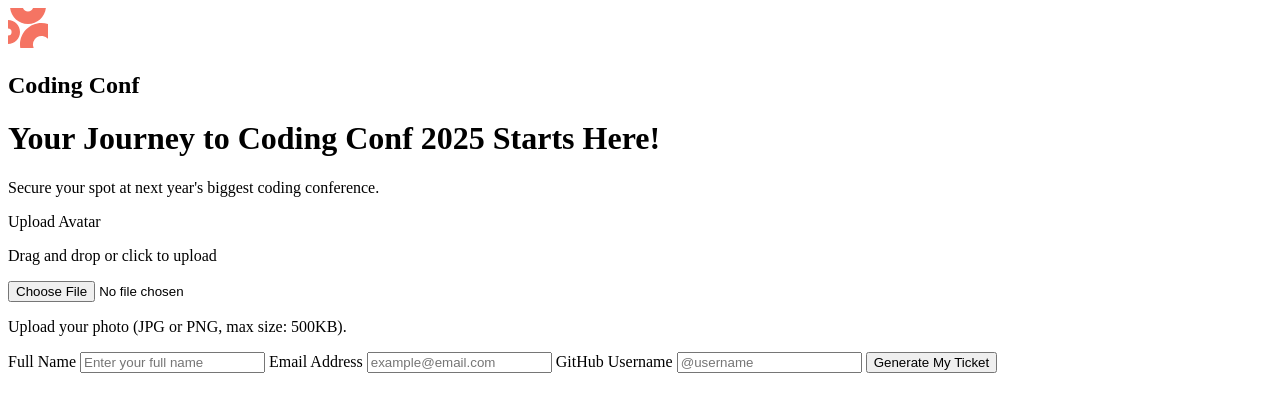
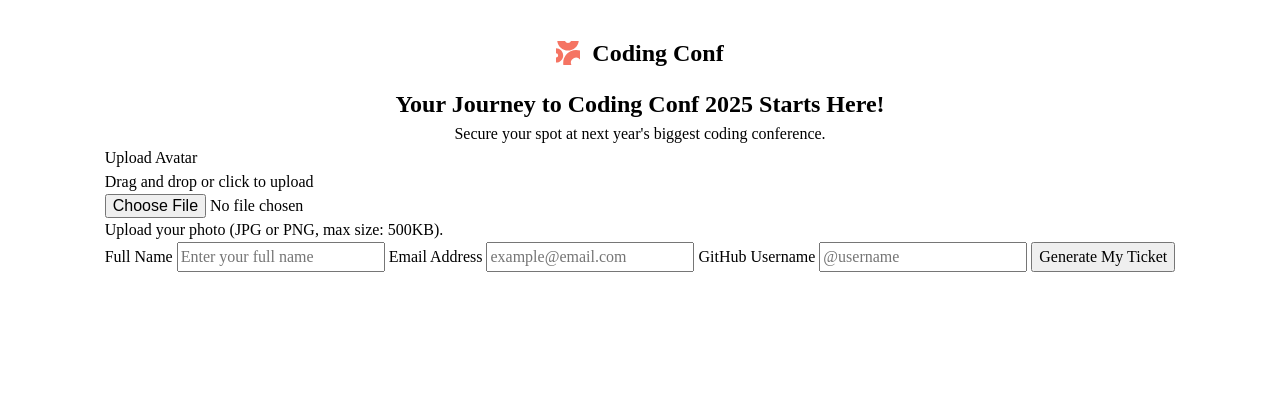
Before and after one commit to Sami1985ahmad/conference-ticket-generator, a plain HTML site: page index.html in a window 1280 px wide. Drawn offline with Linux system fonts and the light colour scheme; files that its build step writes are made by us from their sources.

Commit message:
second edit

```diff
--- /dev/null
+++ b/css/style.css
@@ -0,0 +1,97 @@
+:root {
+    --Neutral0: hsl(0, 0%, 100%)
+    --Neutral300: hsl(252, 6%, 83%)
+    --Neutral500: hsl(245, 15%, 58%)
+    --Neutral700: hsl(245, 19%, 35%)
+    --Neutral900: hsl(248, 70%, 10%)
+    --Orange500: hsl(7, 88%, 67%)
+    --Orange700: hsl(7, 71%, 60%)
+}
+
+/* 1. Use a more-intuitive box-sizing model */
+*, *::before, *::after {
+    box-sizing: border-box;
+  }
+
+  /* 2. Remove default margin */
+  * {
+    margin: 0;
+  }
+
+  body {
+    /* 3. Add accessible line-height */
+    line-height: 1.5;
+    /* 4. Improve text rendering */
+    -webkit-font-smoothing: antialiased;
+    min-height: 100vh;
+  }
+
+  /* 5. Improve media defaults */
+  img, picture, video, canvas, svg {
+    display: block;
+    max-width: 100%;
+  }
+
+  /* 6. Inherit fonts for form controls */
+  input, button, textarea, select {
+    font: inherit;
+  }
+
+  /* 7. Avoid text overflows */
+  p, h1, h2, h3, h4, h5, h6 {
+    overflow-wrap: break-word;
+  }
+
+  /* 8. Improve line wrapping */
+  p {
+    text-wrap: pretty;
+  }
+  h1, h2, h3, h4, h5, h6 {
+    text-wrap: balance;
+  }
+
+  /*
+    9. Create a root stacking context
+  */
+  #root, #__next {
+    isolation: isolate;
+  }
+
+
+/* Remove default margin in favour of better control in authored CSS */
+body, h1, h2, h3, h4, p,
+figure, blockquote, dl, dd {
+  margin-block-end: 0;
+}
+
+
+
+  .heading {
+    display: flex;
+    justify-content: center;
+    align-items: center;
+    flex-direction: column;
+    margin: 20px;
+  }
+
+  .logo-header {
+    display: flex;
+    justify-content: center;
+    align-items: center;
+    row-gap: 20px;
+    padding: 15px 0;
+  }
+
+  .icon-heading {
+    margin-right: 6px;
+    height: 24px;
+    width: 24px;
+  }
+
+  .top-heading {
+    margin-left: 6px;
+  }
+
+  .main-heading {
+
+  }
--- a/index.html
+++ b/index.html
@@ -4,39 +4,34 @@
     <meta charset="UTF-8" />
     <meta name="viewport" content="width=device-width, initial-scale=1.0" />
     <!-- displays site properly based on user's device -->
-
+    <link rel="preconnect" href="https://fonts.googleapis.com">
+    <link rel="preconnect" href="https://fonts.gstatic.com" crossorigin>
+    <link href="https://fonts.googleapis.com/css2?family=Inconsolata:wght@200..900&display=swap" rel="stylesheet">
+    <link rel="stylesheet" href="style.css"/>
     <link
       rel="icon"
       type="image/png"
       sizes="32x32"
       href="./assets/images/favicon-32x32.png"
     />
-
-    <title>Frontend Mentor | Conference ticket generator</title>
-
-    <!-- Feel free to remove these styles or customise in your own stylesheet 👍 -->
-    <style>
-      .attribution {
-        font-size: 11px;
-        text-align: center;
-      }
-      .attribution a {
-        color: hsl(228, 45%, 44%);
-      }
-    </style>
+    <title>Conference ticket generator</title>
   </head>
   <body>
-    <div class="mobile-container" class="decktop-container">
-      <div class="heading">
-        <img src="./assets/images/logo-mark.svg" alt="" class="icon-heading" />
-        <h2 class="top-heading">Coding Conf</h2>
+    <main class="mobile-container decktop-container">
+
+      <section class="heading">
+        <nav class="logo-header">
+          <img src="./assets/images/logo-mark.svg" alt="" class="icon-heading" />
+          <h2 class="top-heading">Coding Conf</h2>
+        </nav>
+
         <h1 class="main-heading">
           Your Journey to Coding Conf 2025 Starts Here!
         </h1>
         <p class="message-heading">
           Secure your spot at next year's biggest coding conference.
         </p>
-      </div>
+      <section/>
 
       <div class="form-container">
         <form
@@ -86,7 +81,7 @@
             Generate My Ticket
         </form>
       </div>
-    </div>
+    </main>
 
 
 
```
Also changed, not shown: js/main.js (added).
